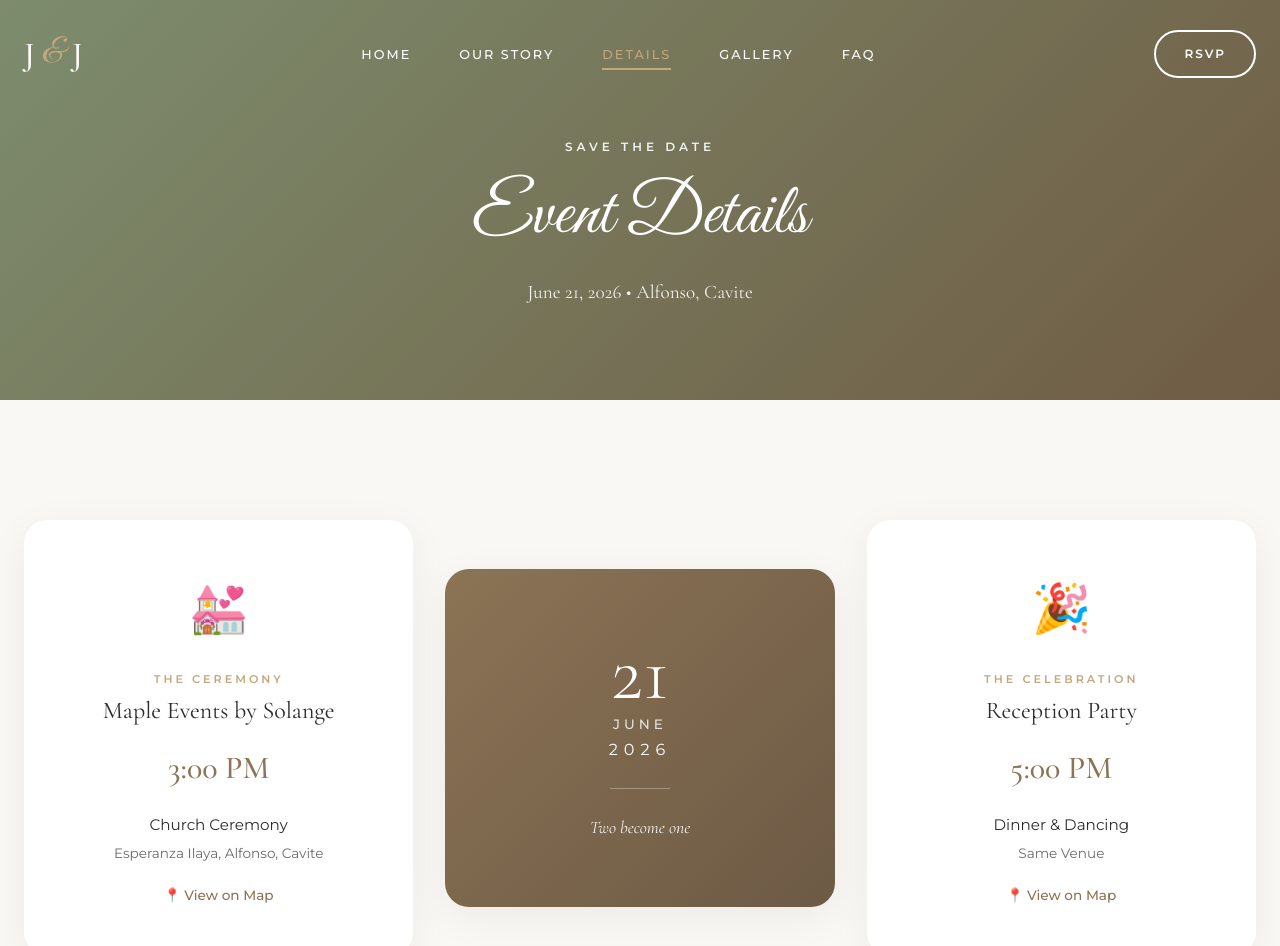
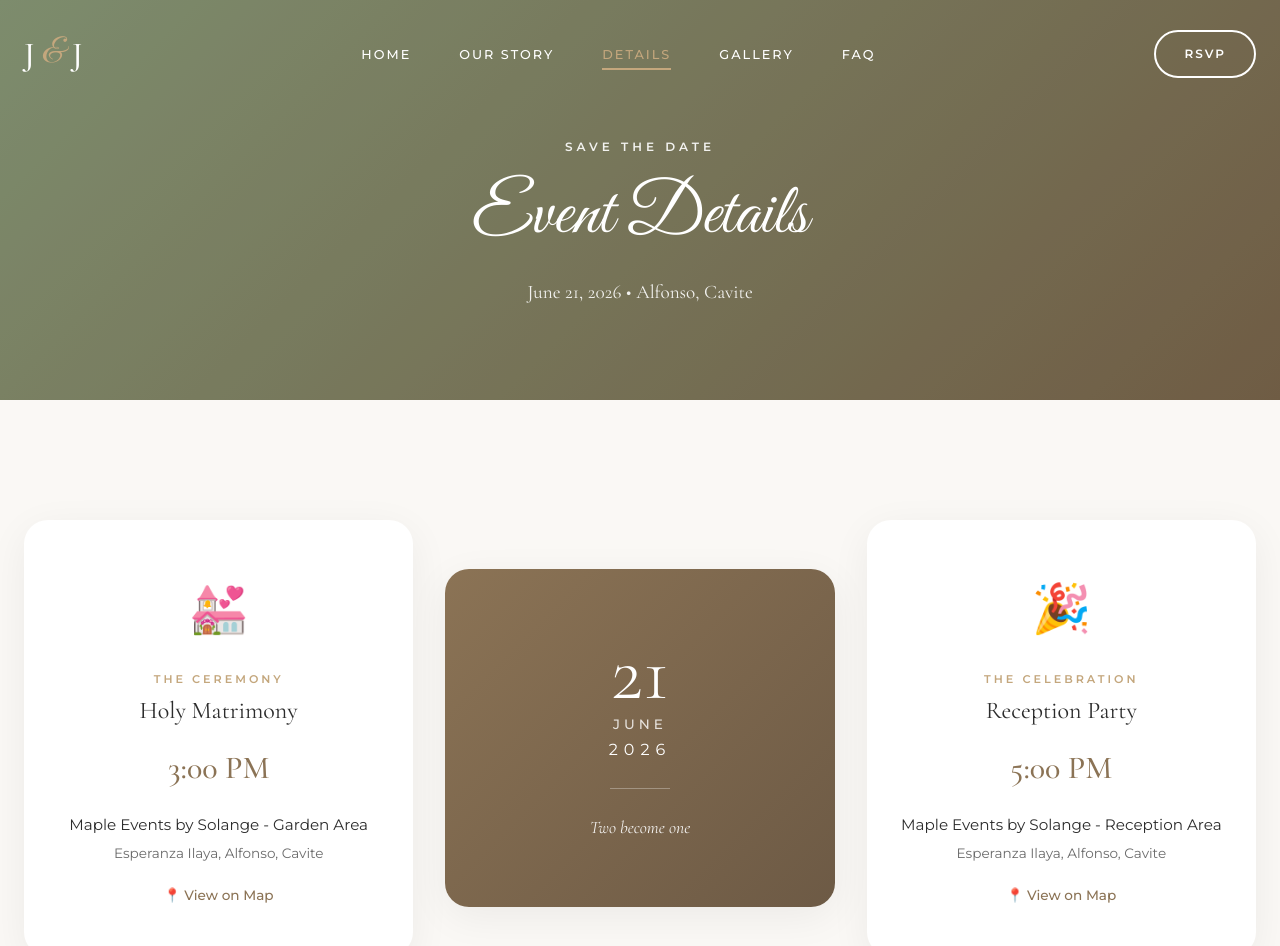
Before and after one commit to blastyboi09/wedding, a Next.js app: page /event-details in a window 1280 px wide. Shown: the top 946 px of the page. Built offline with nearby package versions, Linux system fonts and the light colour scheme.

Commit message:
info changes

```diff
--- a/src/app/event-details/page.tsx
+++ b/src/app/event-details/page.tsx
@@ -54,9 +54,9 @@ export default function EventDetails() {
                     <div className="details__event-card reveal">
                         <div className="details__event-icon">💒</div>
                         <span className="details__event-label">The Ceremony</span>
-                        <h2 className="details__event-title">Maple Events by Solange</h2>
+                        <h2 className="details__event-title">Holy Matrimony</h2>
                         <div className="details__event-time">3:00 PM</div>
-                        <p className="details__event-venue">Church Ceremony</p>
+                        <p className="details__event-venue">Maple Events by Solange - Garden Area</p>
                         <p className="details__event-address">Esperanza Ilaya, Alfonso, Cavite</p>
                         <a href={GOOGLE_MAPS_URL} target="_blank" rel="noopener noreferrer" className="details__event-map">
                             📍 View on Map
@@ -78,8 +78,8 @@ export default function EventDetails() {
                         <span className="details__event-label">The Celebration</span>
                         <h2 className="details__event-title">Reception Party</h2>
                         <div className="details__event-time">5:00 PM</div>
-                        <p className="details__event-venue">Dinner & Dancing</p>
-                        <p className="details__event-address">Same Venue</p>
+                        <p className="details__event-venue">Maple Events by Solange - Reception Area</p>
+                        <p className="details__event-address">Esperanza Ilaya, Alfonso, Cavite</p>
                         <a href={GOOGLE_MAPS_URL} target="_blank" rel="noopener noreferrer" className="details__event-map">
                             📍 View on Map
                         </a>
```
